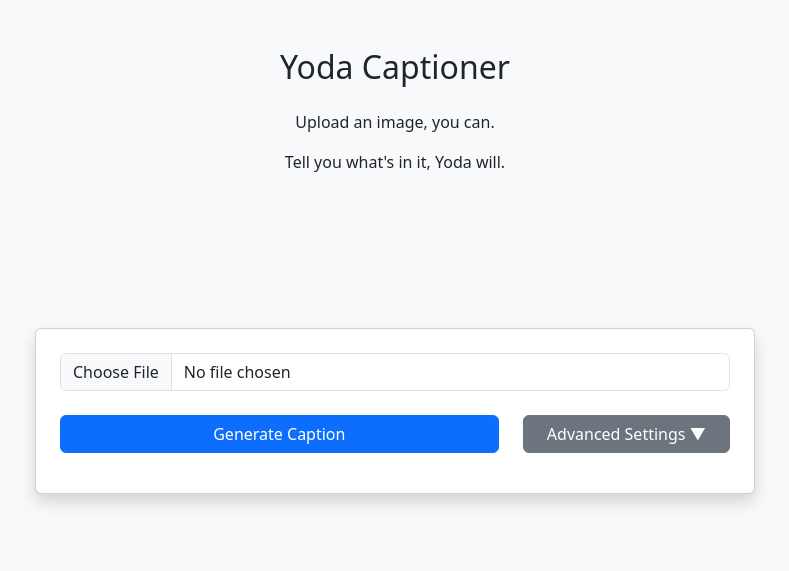
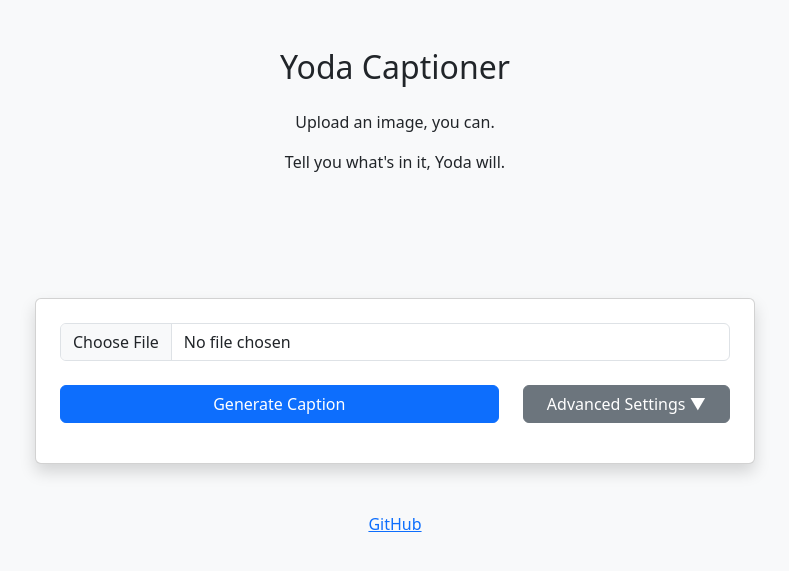
Before and after one commit to vincent8264/yoda-captioner, a Flask app: page / in a window 1280 px wide. Shown: the top 571 px of the page, without its empty margins (245-1034 px from the left). Run offline with Flask 3, Linux system fonts and the light colour scheme; some libraries are stand-ins or nearby versions.

Commit message:
added github link

```diff
--- a/static/app.js
+++ b/static/app.js
@@ -51,7 +51,9 @@ async function generateCaption() {
     const captionOutput = document.getElementById('captionOutput');
     const captionText = document.getElementById('captionText');
     const errorBox = document.getElementById('errorBox');
-    const generateBtn = document.getElementById('generateBtn');
+    const button = document.getElementById('generateBtn');
+    const buttonText = document.getElementById('generateBtnText');
+    const spinner = document.getElementById('generateBtnSpinner');
     const settings = {
         temperature: parseFloat(document.getElementById('temperatureSlider').value),
         top_k: parseInt(document.getElementById('topKSlider').value),
@@ -84,8 +86,9 @@ async function generateCaption() {
     }
 
     // Disable button
-    generateBtn.disabled = true;
-    generateBtn.textContent = 'Generating...';
+    button.disabled = true;
+    buttonText.textContent = 'Generating...';
+    spinner.classList.remove('d-none');
 
     // Compress image and send request
     try {
@@ -121,8 +124,9 @@ async function generateCaption() {
         errorBox.textContent = error.message || 'An unexpected error occurred.';
         errorBox.classList.remove('d-none');
     } finally {
-        generateBtn.disabled = false;
-        generateBtn.textContent = 'Generate Caption';
+        button.disabled = false;
+        buttonText.textContent = 'Generate Caption';
+        spinner.classList.add('d-none');
     }
 }
 
--- a/templates/index.html
+++ b/templates/index.html
@@ -14,7 +14,7 @@
     }
 
     #outputSection {
-      min-height: 130px;
+      min-height: 100px;
     }
 
     .nowrap {
@@ -45,7 +45,10 @@
         <!-- Buttons -->
         <div class="row justify-content-center mb-3">
           <div class="col-md-8 col-12 mt-2">
-            <button class="btn btn-primary w-100" id="generateBtn" onclick="generateCaption()">Generate Caption</button>
+            <button class="btn btn-primary w-100" id="generateBtn" onclick="generateCaption()">
+              <span id="generateBtnText">Generate Caption</span>
+              <span class="spinner-border spinner-border-sm d-none" id="generateBtnSpinner"></span>
+            </button>
           </div>
           <div class="col-md-4 col-12 mt-2">
             <button id="toggleSettingsBtn" class="btn btn-secondary w-100" data-bs-toggle="collapse" data-bs-target="#settingsPanel" aria-expanded="false" aria-controls="settingsPanel">
@@ -78,6 +81,9 @@
         </div>
       </div>
     </div>
+    <div class="d-flex justify-content-center">
+      <a class="link-opacity-75-hover mt-5" href="https://github.com/vincent8264/yoda-captioner">GitHub</a>
+    </div>
   </div>
 
   <script src="https://cdn.jsdelivr.net/npm/bootstrap@5.3.2/dist/js/bootstrap.bundle.min.js"></script>
```
